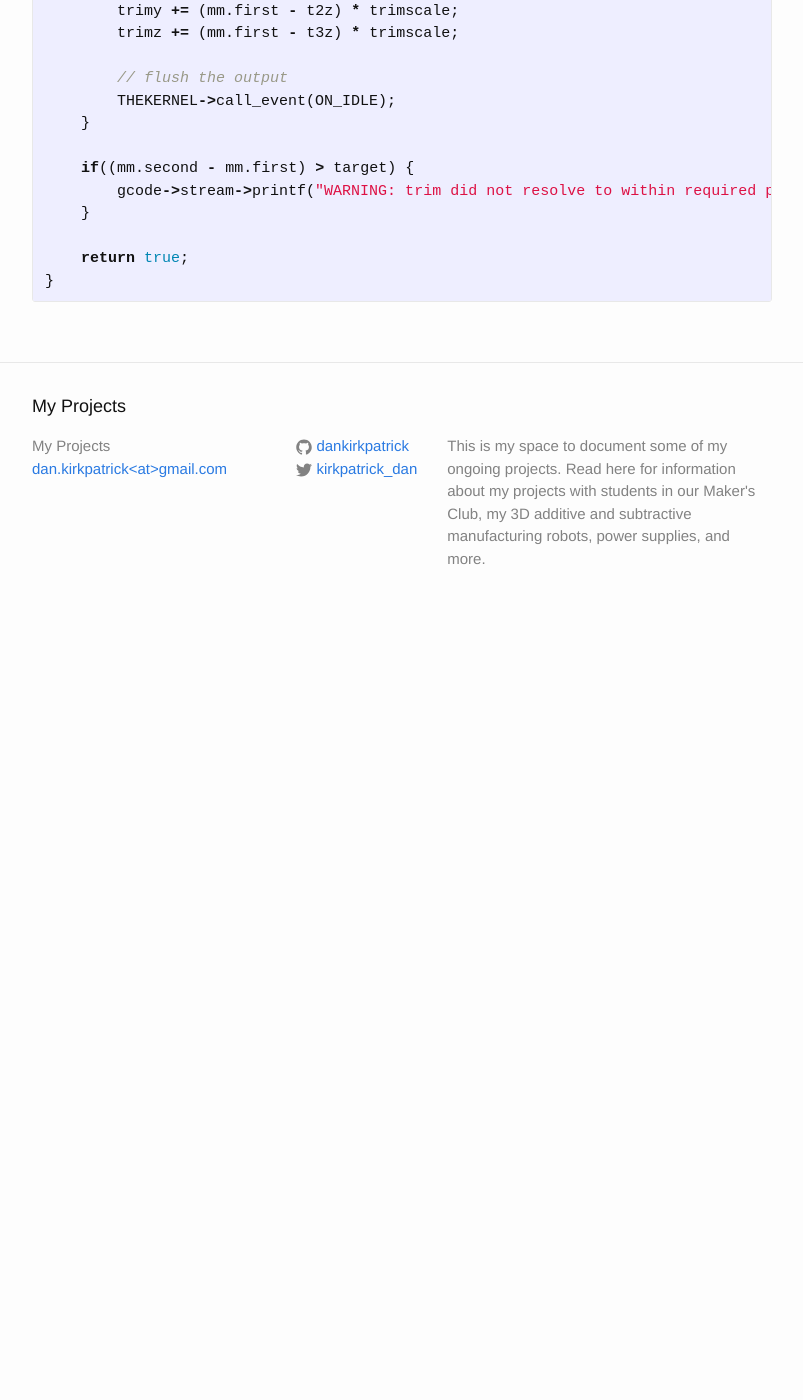
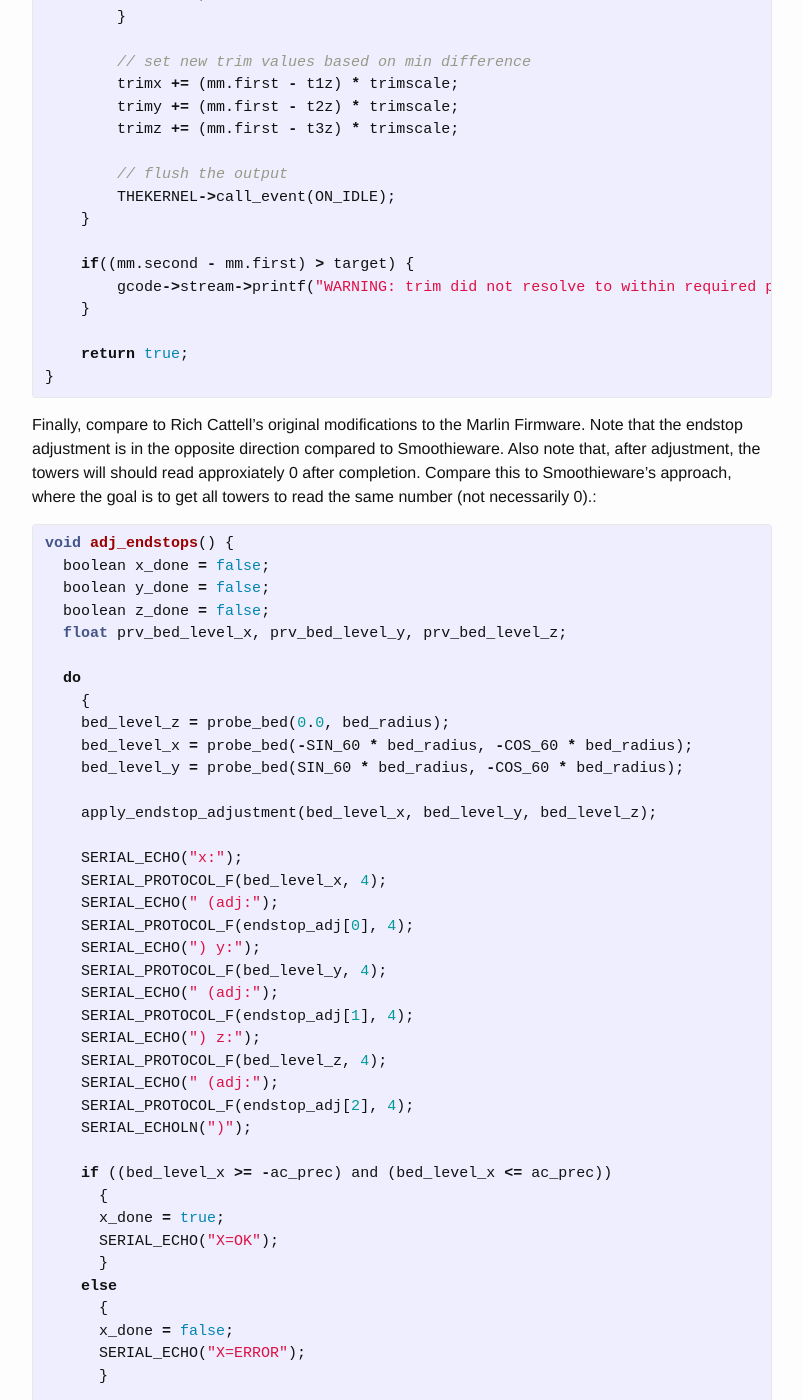
Before and after one commit to dankirkpatrick/dankirkpatrick.github.io, a Jekyll site: the page built from _posts/2015-03-09-calibrate_delta_endstops.markdown, in a window 1280 px wide and 1400 px high, scrolled down 2571 px. Shown: the whole window, without its empty margins (238-1041 px from the left). Built offline with Jekyll 4.4.1, drawn with Linux system fonts in a browser that asks for light colours; before the commit the page ends 3201 px from its top, so only the background shows below that; some of the changed text lies outside the part shown.

Commit message:
Initial commit with Jekyll

```diff
--- a/_posts/2015-03-09-calibrate_delta_endstops.markdown
+++ b/_posts/2015-03-09-calibrate_delta_endstops.markdown
@@ -36,7 +36,7 @@ bool DeltaCalibrationStrategy::rc_calibrate_delta_endstops(Gcode *gcode, bool ke
 }
 {% endhighlight %}
 
-Compare this to the standard delta endstop calibration provided by the Smoothieware firmware:
+Compare this to the standard delta endstop calibration provided by the Smoothieware firmware.  Mine's a lot more simple, in large part due to my introduction of the probeBedTowers() method.  Also, note that Smoothieware always applies a multiplier when correcting trim (1.2522), and that it runs 10 times (always).  Obviously, this should converge around the proper trim level, but it seems less effective than RC's code:
 
 {% highlight cpp %}
 bool DeltaCalibrationStrategy::calibrate_delta_endstops(Gcode *gcode)
@@ -125,3 +125,106 @@ bool DeltaCalibrationStrategy::calibrate_delta_endstops(Gcode *gcode)
     return true;
 }
 {% endhighlight %}
+
+Finally, compare to Rich Cattell's original modifications to the Marlin Firmware.  Note that the endstop adjustment is in the opposite direction compared to Smoothieware.  Also note that, after adjustment, the towers will should read approxiately 0 after completion.  Compare this to Smoothieware's approach, where the goal is to get all towers to read the same number (not necessarily 0).:
+
+{% highlight c %}
+void adj_endstops() {
+  boolean x_done = false;
+  boolean y_done = false;
+  boolean z_done = false;
+  float prv_bed_level_x, prv_bed_level_y, prv_bed_level_z;
+
+  do
+    {
+    bed_level_z = probe_bed(0.0, bed_radius);
+    bed_level_x = probe_bed(-SIN_60 * bed_radius, -COS_60 * bed_radius);
+    bed_level_y = probe_bed(SIN_60 * bed_radius, -COS_60 * bed_radius);
+
+    apply_endstop_adjustment(bed_level_x, bed_level_y, bed_level_z);
+
+    SERIAL_ECHO("x:");
+    SERIAL_PROTOCOL_F(bed_level_x, 4);
+    SERIAL_ECHO(" (adj:");
+    SERIAL_PROTOCOL_F(endstop_adj[0], 4);
+    SERIAL_ECHO(") y:");
+    SERIAL_PROTOCOL_F(bed_level_y, 4);
+    SERIAL_ECHO(" (adj:");
+    SERIAL_PROTOCOL_F(endstop_adj[1], 4);
+    SERIAL_ECHO(") z:");
+    SERIAL_PROTOCOL_F(bed_level_z, 4);
+    SERIAL_ECHO(" (adj:");
+    SERIAL_PROTOCOL_F(endstop_adj[2], 4);
+    SERIAL_ECHOLN(")");
+
+    if ((bed_level_x >= -ac_prec) and (bed_level_x <= ac_prec))
+      {
+      x_done = true;
+      SERIAL_ECHO("X=OK");
+      }
+    else
+      {
+      x_done = false;
+      SERIAL_ECHO("X=ERROR");
+      }
+
+    if ((bed_level_y >= -ac_prec) and (bed_level_y <= ac_prec))
+      {
+      y_done = true;
+      SERIAL_ECHO(" Y=OK");
+      }
+    else
+      {
+      y_done = false;
+      SERIAL_ECHO(" Y=ERROR");
+      }
+
+    if ((bed_level_z >= -ac_prec) and (bed_level_z <= ac_prec))
+      {
+      z_done = true;
+      SERIAL_ECHO(" Z=OK");
+      }
+    else
+      {
+      z_done = false;
+      SERIAL_ECHO(" Z=ERROR");
+      }
+    } while (((x_done == false) or (y_done == false) or (z_done == false))); // and (endstop_adj_err == false));
+
+    float high_endstop = 0;
+    float low_endstop = 0;
+    for(int x=0; x<3; x++)
+      {
+      if (endstop_adj[x] > high_endstop) high_endstop = endstop_adj[x];
+      if (endstop_adj[x] < low_endstop) low_endstop = endstop_adj[x];
+      }
+
+    if (high_endstop > 0)
+      {
+      SERIAL_ECHOPAIR("Reducing Build height by ",high_endstop);
+      SERIAL_ECHOLN("");
+      for(int x=0; x<3; x++)
+        {
+        endstop_adj[x] -= high_endstop;
+        }
+      max_pos[Z_AXIS] -= high_endstop;
+      set_delta_constants();
+      }
+    bed_safe_z = 20;
+}
+
+void apply_endstop_adjustment(float x_endstop, float y_endstop, float z_endstop)
+{
+    for(int x=0; x<3 ; x++)
+      {
+      saved_endstop_adj[x] = endstop_adj[x];
+      }
+    endstop_adj[X_AXIS] += x_endstop;
+    endstop_adj[Y_AXIS] += y_endstop;
+    endstop_adj[Z_AXIS] += z_endstop;
+
+    calculate_delta(current_position);
+    plan_set_position(delta[X_AXIS] - (endstop_adj[X_AXIS] - saved_endstop_adj[X_AXIS]) , delta[Y_AXIS] - (endstop_adj[Y_AXIS] - saved_endstop_adj[Y_AXIS]), delta[Z_AXIS] - (endstop_adj[Z_AXIS] - saved_endstop_adj[Z_AXIS]), current_position[E_AXIS]);
+    st_synchronize();
+}
+{% endhighlight %}
```
Also changed, not shown: _posts/2015-03-09-calibrate_delta_radius.markdown (+63 -1 lines).
